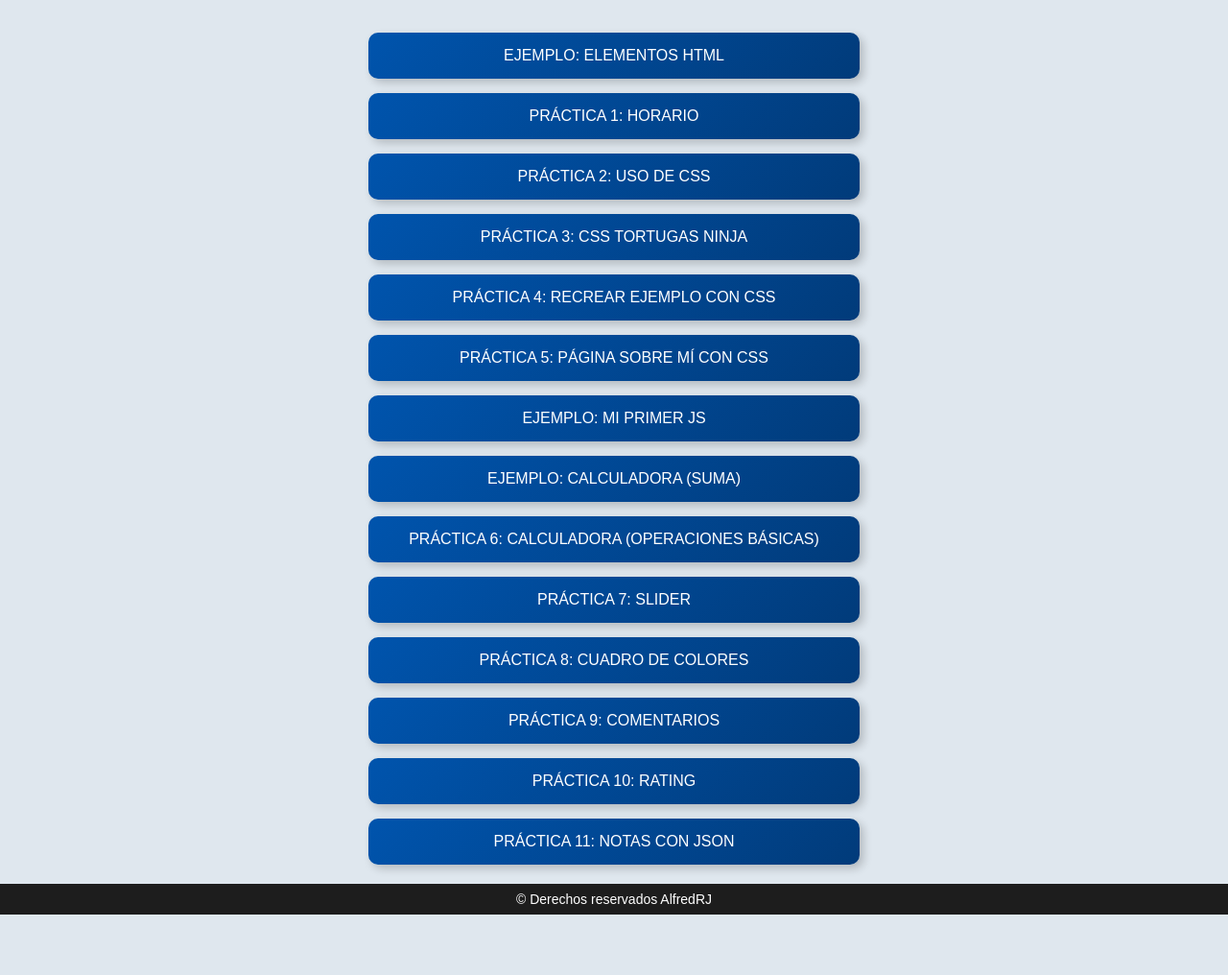
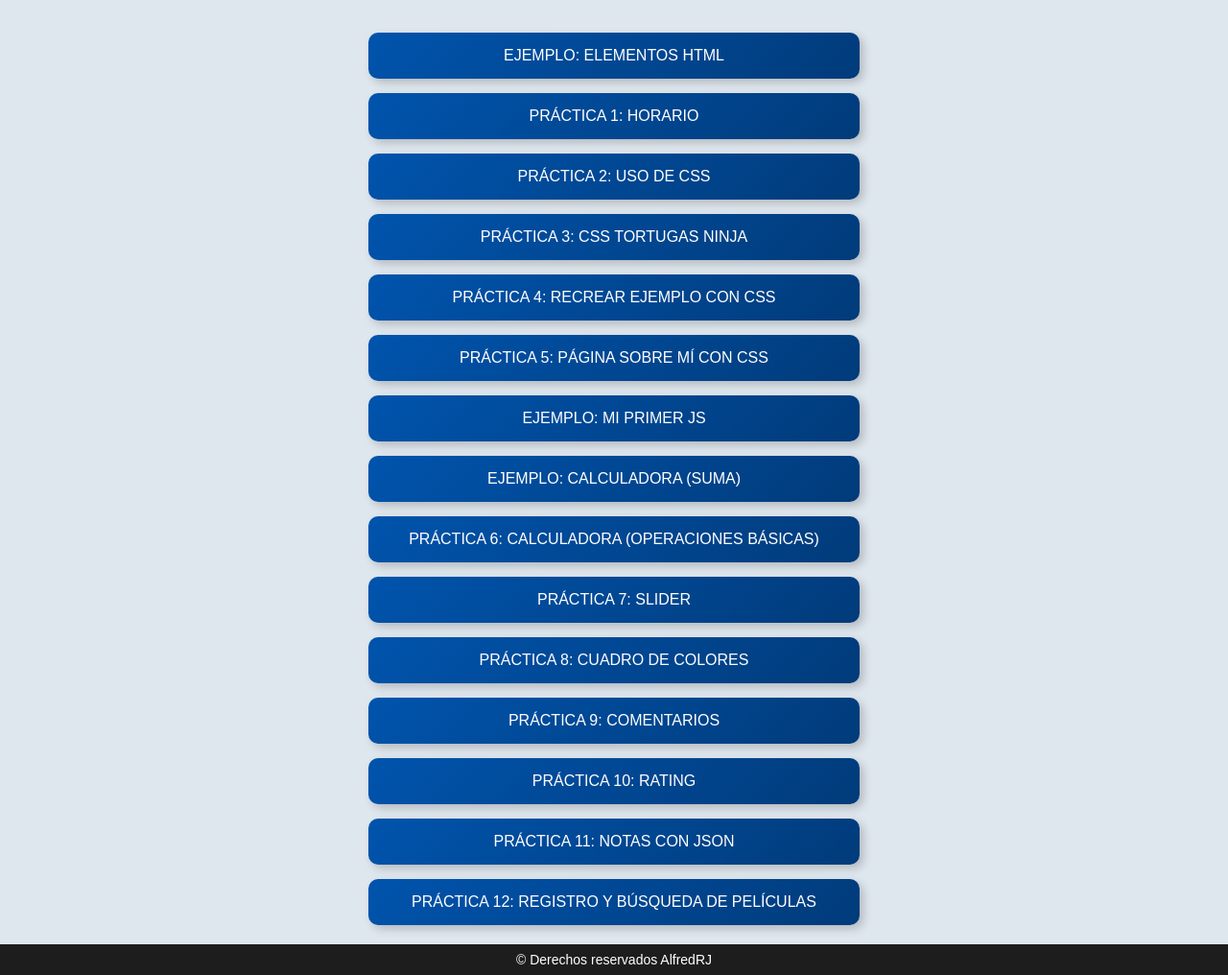
Before and after one commit to AlfreddRJ/Menu-Practicas, a plain HTML site: page index.html in a window 1280 px wide. Shown: the part 79-1095 px from the top of the page at 96% size. Before the commit the page ends 1032 px from the top, so only its background shows below. Drawn offline with Linux system fonts and the light colour scheme.

Commit message:
Update index.html

```diff
--- a/index.html
+++ b/index.html
@@ -24,6 +24,7 @@
         <button onclick="location.href='comentarios/comentarios.html'">PRÁCTICA 9: COMENTARIOS</button>
         <button onclick="location.href='ranking/rating.html'"> PRÁCTICA 10: RATING </button>
         <button onclick="location.href='practicaJSON/practicaJson.html'"> PRÁCTICA 11: NOTAS CON JSON </button>
+        <button onclick="location.href='practicaPeliculas/registro.html'"> PRÁCTICA 12: REGISTRO Y BÚSQUEDA DE PELÍCULAS </button>
     </div>
 
     <footer class="footer">
```
